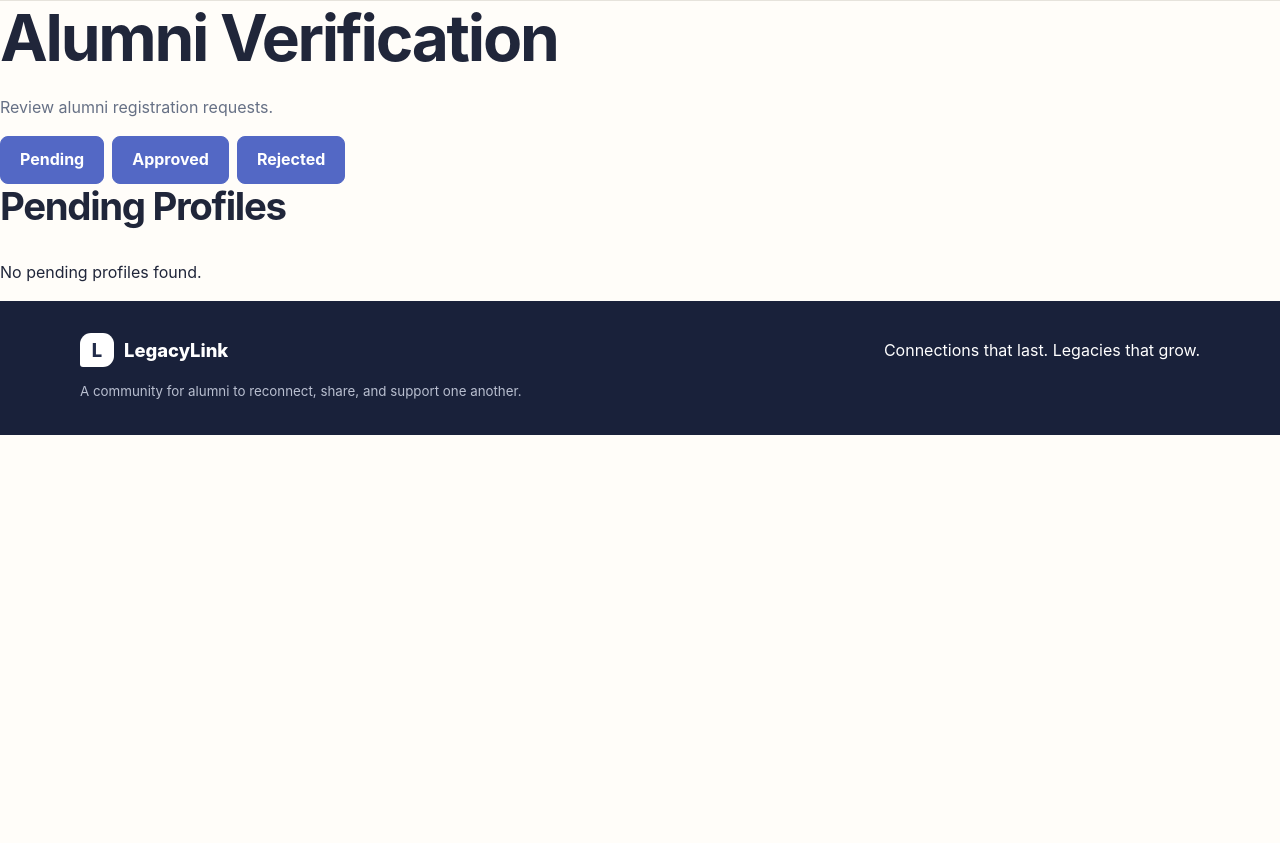
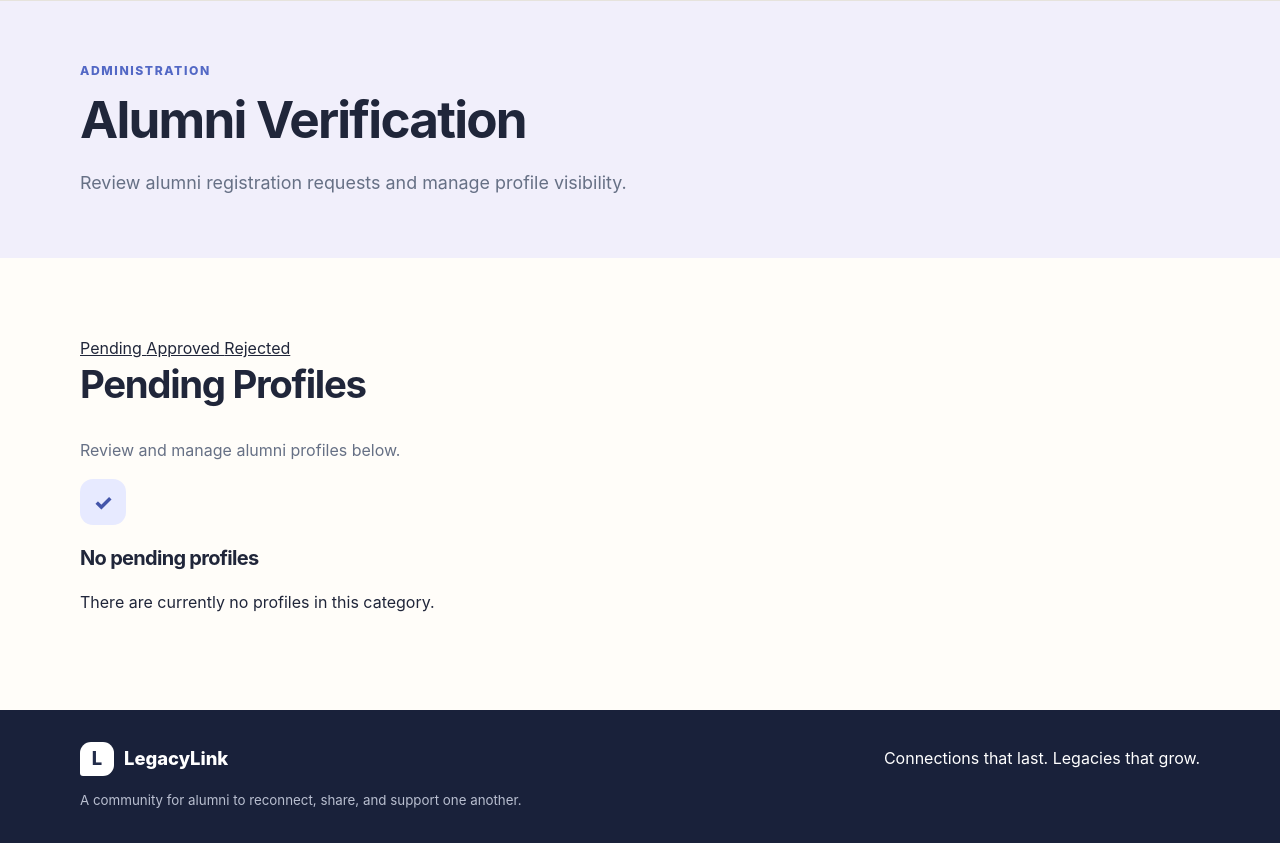
Before and after one commit to varshaarun1211/LegacyLink, a Flask app: page /admin/verifications in a window 1280 px wide. Shown: the part 74-917 px from the top of the page. Before the commit the page ends 509 px from the top, so only its background shows below. Run offline with Flask 3, Linux system fonts and the light colour scheme; a user stored in the database is signed in; tables that the repository leaves empty hold one stand-in row (values such as "Sample post"); some libraries are stand-ins or nearby versions.

Commit message:
Update admin_verifications.html

```diff
--- a/templates/admin_verifications.html
+++ b/templates/admin_verifications.html
@@ -4,50 +4,94 @@
 {% block title %}Admin Verifications | LegacyLink{% endblock %}
 
 {% block content %}
+
+<section class="page-head">
+    <div class="container">
+        <p class="eyebrow">ADMINISTRATION</p>
         <h1>Alumni Verification</h1>
-<p class="muted">Review alumni registration requests.</p>
+        <p class="lead">
+            Review alumni registration requests and manage profile visibility.
+        </p>
+    </div>
+</section>
 
-<div class="panel actions">
-    <a class="button" href="{{ url_for('admin_verifications', status='pending') }}">
+<section class="section">
+    <div class="container">
+
+        <div class="admin-verification-tabs">
+            <a class="admin-tab {% if status == 'pending' %}active{% endif %}"
+               href="{{ url_for('admin_verifications', status='pending') }}">
                 Pending
             </a>
 
-    <a class="button secondary"
+            <a class="admin-tab {% if status == 'approved' %}active{% endif %}"
                href="{{ url_for('admin_verifications', status='approved') }}">
                 Approved
             </a>
 
-    <a class="button secondary"
+            <a class="admin-tab {% if status == 'rejected' %}active{% endif %}"
                href="{{ url_for('admin_verifications', status='rejected') }}">
                 Rejected
             </a>
         </div>
 
+        <div class="admin-results-heading">
+            <div>
                 <h2>{{ status|capitalize }} Profiles</h2>
+                <p class="muted">Review and manage alumni profiles below.</p>
+            </div>
+        </div>
+
+        <div class="admin-profile-list">
 
             {% for profile in profiles %}
-    <div class="panel">
+
+            <article class="admin-profile-card">
+
+                <div class="admin-profile-top">
+                    <div>
+                        <p class="eyebrow">ALUMNI PROFILE</p>
                         <h3>{{ profile.full_name }}</h3>
+                        <p class="muted">
+                            {{ profile.department }}{% if profile.degree %} · {{ profile.degree }}{% endif %}
+                        </p>
+                    </div>
 
-        <p><strong>Department:</strong> {{ profile.department }}</p>
-        <p><strong>Degree:</strong> {{ profile.degree }}</p>
-        <p><strong>Graduation year:</strong> {{ profile.graduation_year }}</p>
+                    <span class="pill
+                        {% if profile.verification_status == 'approved' %}
+                            approved
+                        {% elif profile.verification_status == 'rejected' %}
+                            admin-rejected
+                        {% endif %}">
+                        {{ profile.verification_status|capitalize }}
+                    </span>
+                </div>
 
-        {% if profile.occupation %}
-            <p><strong>Occupation:</strong> {{ profile.occupation }}</p>
-        {% endif %}
+                <div class="admin-profile-details">
+                    <div>
+                        <span class="profile-label">Graduation year</span>
+                        <strong>{{ profile.graduation_year or 'Not provided' }}</strong>
+                    </div>
 
-        {% if profile.company %}
-            <p><strong>Company:</strong> {{ profile.company }}</p>
-        {% endif %}
+                    <div>
+                        <span class="profile-label">Occupation</span>
+                        <strong>{{ profile.occupation or 'Not provided' }}</strong>
+                    </div>
 
-        <p>
-            <strong>Status:</strong>
-            {{ profile.verification_status|capitalize }}
-        </p>
+                    <div>
+                        <span class="profile-label">Company</span>
+                        <strong>{{ profile.company or 'Not provided' }}</strong>
+                    </div>
 
-        <div class="actions">
-            <a class="button"
+                    <div>
+                        <span class="profile-label">Visibility</span>
+                        <strong>{{ 'Visible' if profile.is_visible else 'Hidden' }}</strong>
+                    </div>
+                </div>
+
+                <div class="admin-profile-actions">
+
+                    <a class="button button-secondary"
                        href="{{ url_for('alumni_profile', id=profile.id) }}">
                         View Profile
                     </a>
@@ -57,7 +101,9 @@
                           action="{{ url_for('admin_approve', id=profile.id) }}">
                         <input type="hidden" name="csrf_token"
                                value="{{ csrf_token() }}">
-                    <button type="submit">Approve</button>
+                        <button type="submit" class="button">
+                            Approve
+                        </button>
                     </form>
                     {% endif %}
 
@@ -66,7 +112,7 @@
                           action="{{ url_for('admin_reject', id=profile.id) }}">
                         <input type="hidden" name="csrf_token"
                                value="{{ csrf_token() }}">
-                    <button type="submit" class="secondary">
+                        <button type="submit" class="button button-danger">
                             Reject
                         </button>
                     </form>
@@ -76,19 +122,27 @@
                           action="{{ url_for('admin_toggle_visibility', id=profile.id) }}">
                         <input type="hidden" name="csrf_token"
                                value="{{ csrf_token() }}">
-                <button type="submit" class="secondary">
-                    {% if profile.is_visible %}
-                        Hide Profile
-                    {% else %}
-                        Show Profile
-                    {% endif %}
+                        <button type="submit" class="button button-secondary">
+                            {{ 'Hide Profile' if profile.is_visible else 'Show Profile' }}
                         </button>
                     </form>
+
+                </div>
+
+            </article>
+
+            {% else %}
+
+            <div class="admin-empty">
+                <div class="icon blue">✓</div>
+                <h3>No {{ status }} profiles</h3>
+                <p>There are currently no profiles in this category.</p>
+            </div>
+
+            {% endfor %}
+
         </div>
     </div>
-{% else %}
-    <div class="panel">
-        <p>No {{ status }} profiles found.</p>
-    </div>
-{% endfor %}
+</section>
+
 {% endblock %}
```
Lines whose indentation alone changed are shown as unchanged.
